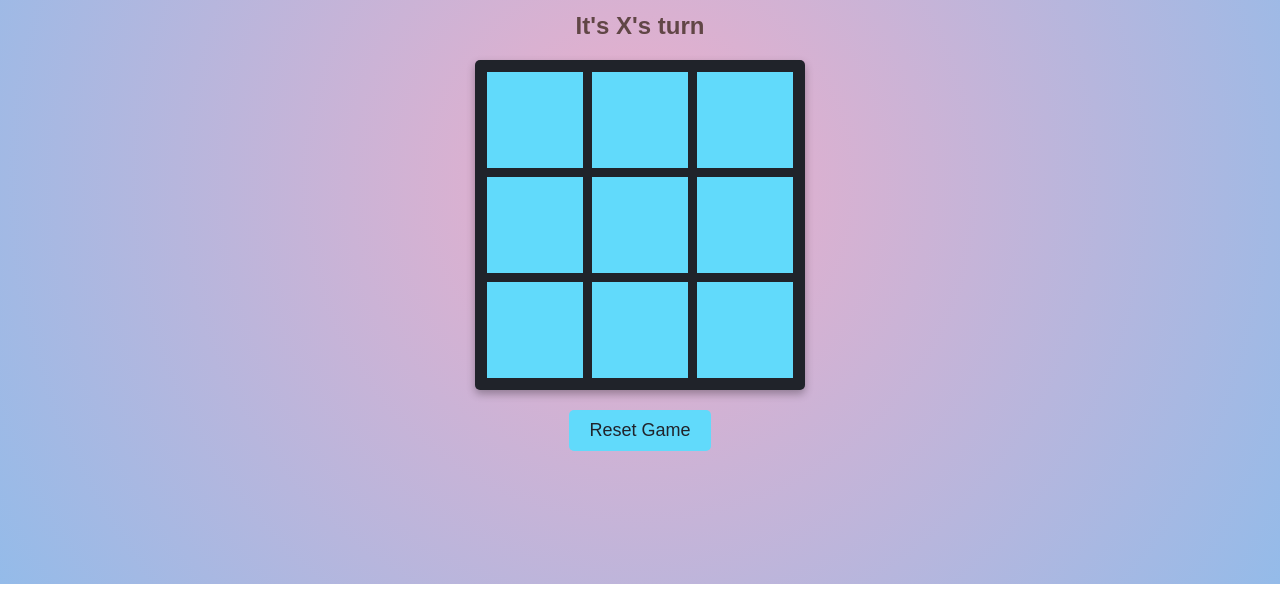
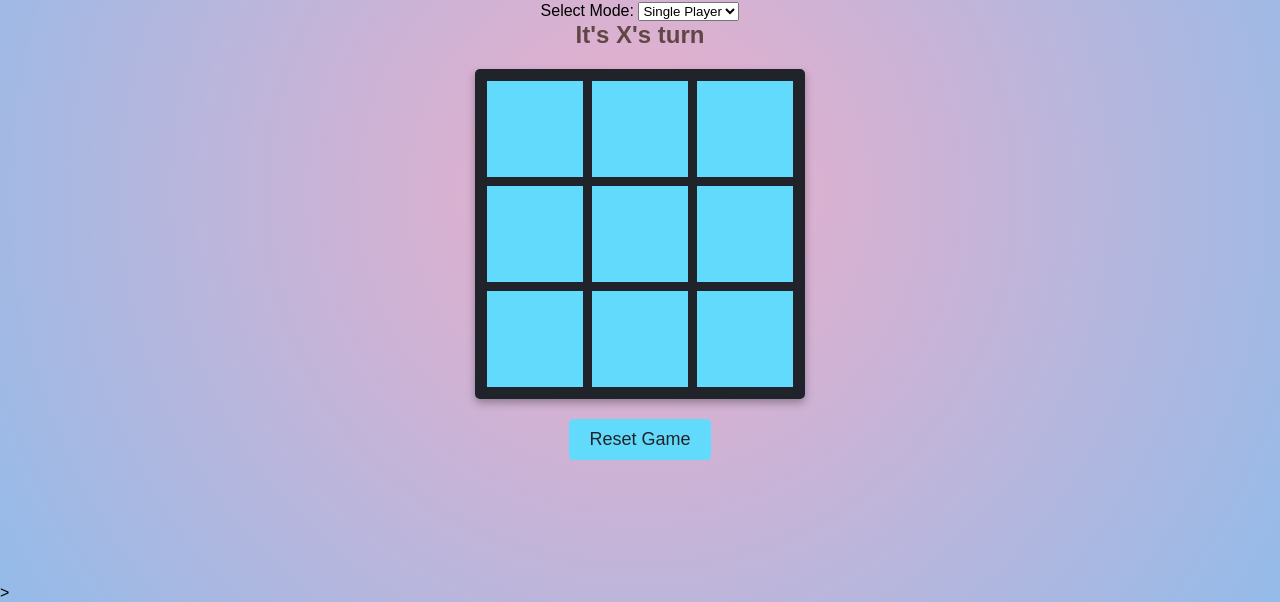
Before and after one commit to abhikc2811/PRODIGY_WD_03, a plain HTML site: page index.html in a window 1280 px wide. Shown: the part 216-818 px from the top of the page. Drawn offline with Linux system fonts and the light colour scheme.

Commit message:
Update index.html

```diff
--- a/index.html
+++ b/index.html
@@ -9,6 +9,16 @@
 <body>
     <div class="container">
         <h1 class="title">Tic Tac Toe</h1>
+
+        <!-- Mode Selector -->
+        <div id="mode-selector">
+            <label for="game-mode">Select Mode: </label>
+            <select id="game-mode">
+                <option value="single">Single Player</option>
+                <option value="two">Two Player</option>
+            </select>
+        </div>
+
         <div id="status"></div>
         <div id="board">
             <div class="cell" data-index="0"></div>
@@ -25,4 +35,4 @@
     </div>
     <script src="script.js"></script>
 </body>
-</html>
+</html>>
```
